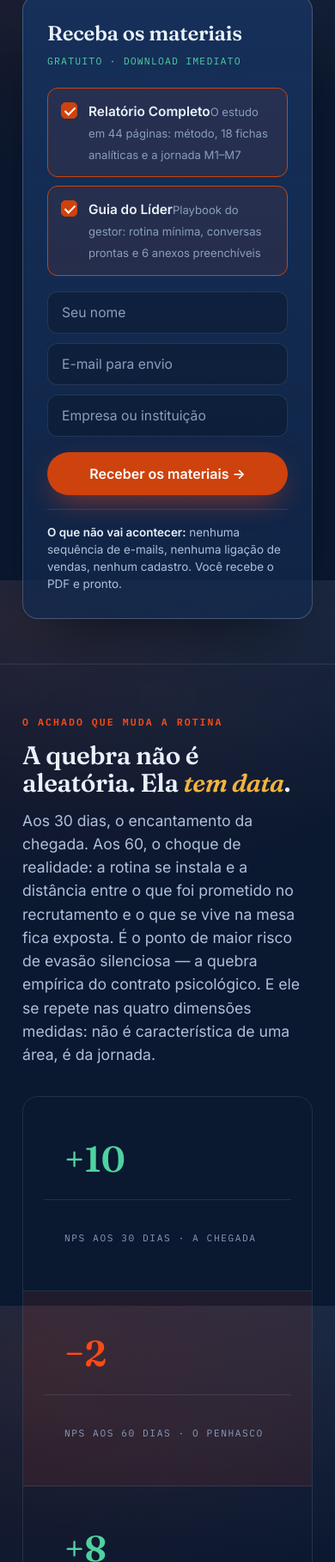
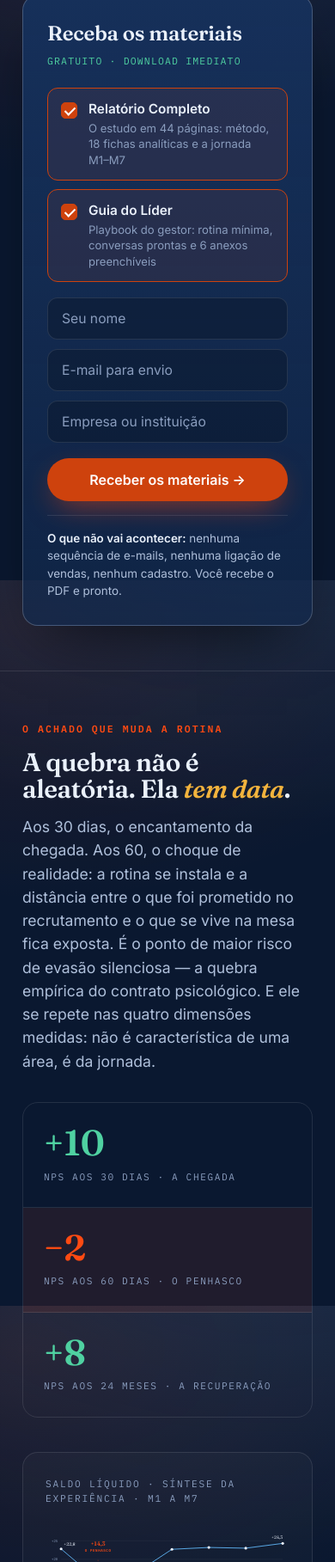
Before and after one commit to kikoCampos/jovens, a plain HTML site: page materiais.html in a window 390 px wide. Shown: the part 1013-2830 px from the top of the page at 86% size. Drawn offline with Linux system fonts and the light colour scheme.

Commit message:
Corrige seletores de descendente, quebra de linha nas opcoes e ancoras sob o nav

```diff
--- a/materiais.html
+++ b/materiais.html
@@ -53,6 +53,7 @@ h1 em,h2 em,h3 em{font-style:italic;color:var(--amber)}
 h1 .hot{font-style:italic;color:var(--orange)}
 p{margin:14px 0 0}
 .sec{padding:80px 0;border-top:1px solid var(--line)}
+section,header{scroll-margin-top:90px}
 .sechead{max-width:44em}
 .lede{color:var(--ink-soft);font-size:1.1rem}
 
@@ -96,8 +97,8 @@ nav{position:sticky;top:0;z-index:40;backdrop-filter:blur(10px);background:rgba(
 .opt input:checked::after{content:"";position:absolute;left:5.5px;top:2px;width:5px;height:10px;border:solid #fff;border-width:0 2px 2px 0;transform:rotate(45deg)}
 .opt input:focus-visible{outline:2px solid var(--blue);outline-offset:2px}
 .opt:has(input:checked){border-color:var(--orange-cta);background:rgba(255,74,18,.08)}
-.opt .ot{font-weight:600;font-size:.96rem;line-height:1.3}
-.opt .od{font-size:.82rem;color:var(--ink-mute);margin-top:3px;line-height:1.4}
+.opt .ot{display:block;font-weight:600;font-size:.96rem;line-height:1.3}
+.opt .od{display:block;font-size:.82rem;color:var(--ink-mute);margin-top:3px;line-height:1.4}
 .fields{display:grid;gap:11px;margin-top:18px}
 .fields input[type=text],.fields input[type=email]{width:100%;padding:14px 16px;border-radius:12px;border:1px solid var(--line);background:rgba(0,0,0,.22);color:var(--ink);font-family:var(--body);font-size:.98rem}
 .fields input::placeholder{color:var(--ink-mute)}
@@ -128,12 +129,12 @@ nav{position:sticky;top:0;z-index:40;backdrop-filter:blur(10px);background:rgba(
 
 /* NPS RAIL */
 .rail{display:grid;grid-template-columns:repeat(3,1fr);gap:0;margin-top:34px;border:1px solid var(--line);border-radius:var(--radius);overflow:hidden}
-.rail div{padding:26px 24px;border-right:1px solid var(--line)}
-.rail div:last-child{border-right:none}
+.rail>div{padding:26px 24px;border-right:1px solid var(--line)}
+.rail>div:last-child{border-right:none}
 .rail .v{font-family:var(--display);font-size:2.6rem;font-weight:600;line-height:1}
 .rail .v.up{color:var(--good)}.rail .v.dn{color:var(--orange)}
 .rail .k{font-family:var(--mono);font-size:.7rem;letter-spacing:.14em;text-transform:uppercase;color:var(--ink-mute);margin-top:10px}
-.rail div.hot{background:rgba(255,74,18,.09)}
+.rail>div.hot{background:rgba(255,74,18,.09)}
 
 /* GAPS */
 .gaps{display:grid;grid-template-columns:1fr 1fr;gap:22px;margin-top:40px}
@@ -173,7 +174,7 @@ nav{position:sticky;top:0;z-index:40;backdrop-filter:blur(10px);background:rgba(
 
 /* RISK REVERSAL */
 .nope{display:grid;grid-template-columns:repeat(3,1fr);gap:18px;margin-top:36px}
-.nope div{border:1px solid var(--line);border-radius:14px;padding:24px 22px;background:rgba(255,255,255,.02)}
+.nope>div{border:1px solid var(--line);border-radius:14px;padding:24px 22px;background:rgba(255,255,255,.02)}
 .nope .x{font-family:var(--mono);color:var(--good);font-size:1.1rem}
 .nope h5{font-family:var(--body);font-size:1rem;font-weight:600;margin:12px 0 0}
 .nope p{font-size:.89rem;color:var(--ink-mute);margin-top:7px}
@@ -196,7 +197,7 @@ nav{position:sticky;top:0;z-index:40;backdrop-filter:blur(10px);background:rgba(
 /* FOOTER */
 footer{border-top:1px solid var(--line);padding:48px 0 40px;background:rgba(0,0,0,.2)}
 .footgrid{display:grid;grid-template-columns:1.3fr 1fr 1fr;gap:34px}
-.footgrid a{color:var(--ink-soft);text-decoration:none;font-size:.92rem;display:block;margin-bottom:9px}
+.footgrid a{color:var(--ink-soft);text-decoration:none;font-size:.92rem;display:block;padding:5px 0;margin-bottom:4px}
 .footgrid a:hover{color:var(--ink)}
 .footgrid h6{font-family:var(--mono);font-size:.68rem;letter-spacing:.18em;text-transform:uppercase;color:var(--ink-mute);margin:0 0 16px;font-weight:600}
 .ficha{font-family:var(--mono);font-size:.72rem;line-height:2;color:var(--ink-mute);letter-spacing:.05em;text-transform:uppercase;margin-top:36px;padding-top:24px;border-top:1px solid var(--line)}
@@ -210,8 +211,8 @@ footer{border-top:1px solid var(--line);padding:48px 0 40px;background:rgba(0,0,
   .sec{padding:58px 0}
   .hero{padding:44px 0 52px}
   .rail{grid-template-columns:1fr}
-  .rail div{border-right:none;border-bottom:1px solid var(--line)}
-  .rail div:last-child{border-bottom:none}
+  .rail>div{border-right:none;border-bottom:1px solid var(--line)}
+  .rail>div:last-child{border-bottom:none}
 }
 @media(max-width:560px){
   .pgrid,.nope,.extras{grid-template-columns:1fr}
```
